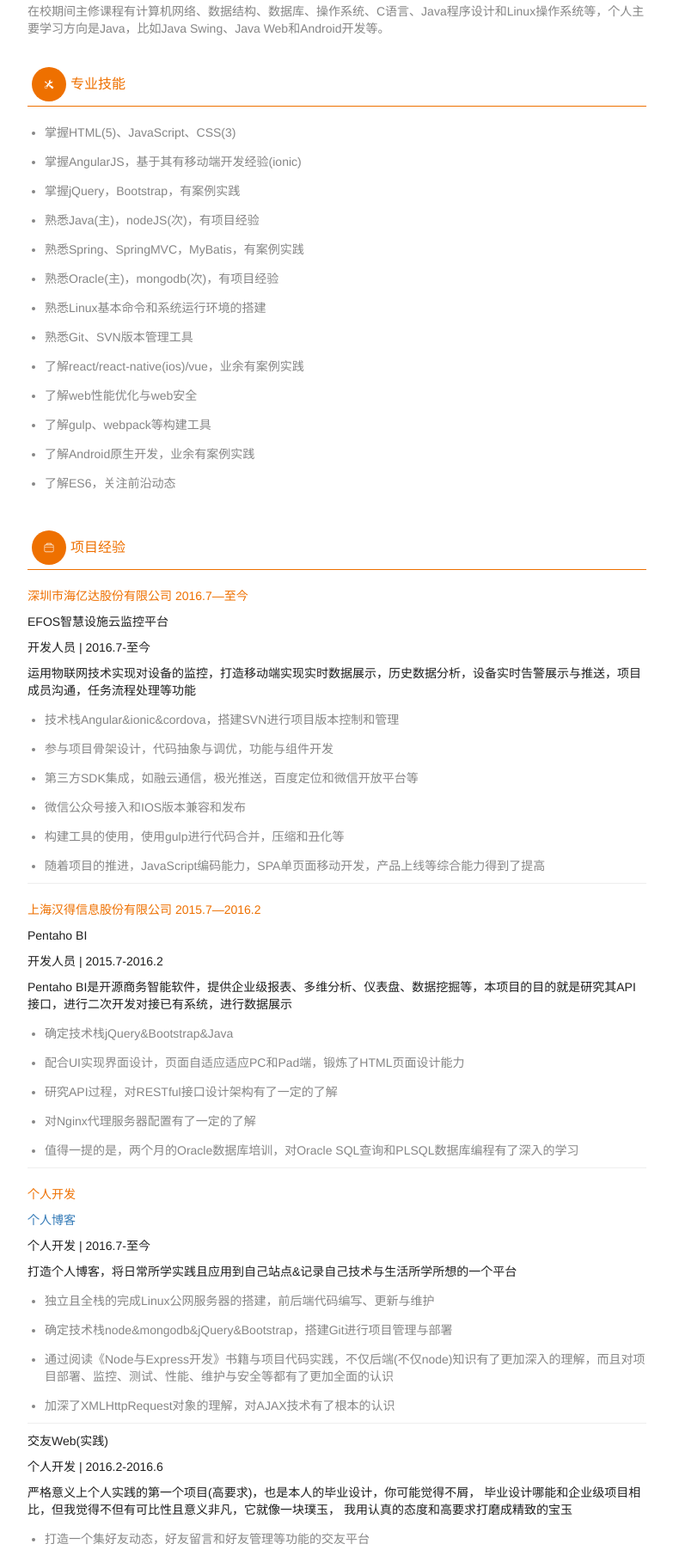
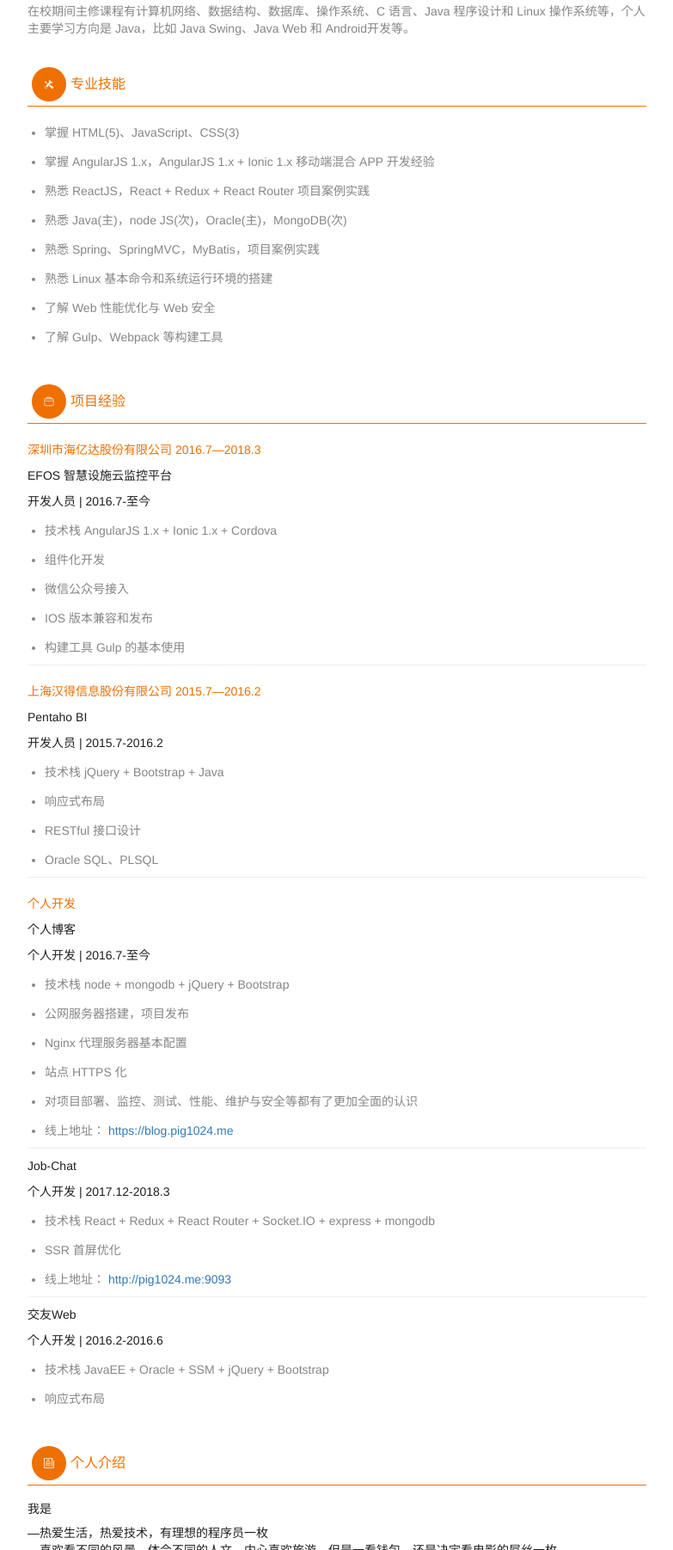
Before and after one commit to liuxinqiong/mycv, a website: page index.html in a window 1280 px wide. Shown: the part 541-2344 px from the top of the page at 86% size, without its empty margins (248-1031 px from the left). Drawn offline with Linux system fonts and the light colour scheme.

Commit message:
update myresume

```diff
--- a/index.html
+++ b/index.html
@@ -1,15 +1,17 @@
 <!DOCTYPE html>
 <html lang="en">
+
 <head>
     <meta charset="UTF-8">
     <title>Sky | 简历</title>
     <meta name="viewport" content="width=device-width, initial-scale=1, shrink-to-fit=no">
-    <link rel="shortcut icon" href="/asset/favicon.ico" type="image/x-icon"/>
-    <link rel="bookmark" href="/asset/favicon.ico" type="image/x-icon"/>
+    <link rel="shortcut icon" href="/asset/favicon.ico" type="image/x-icon" />
+    <link rel="bookmark" href="/asset/favicon.ico" type="image/x-icon" />
     <!--<link href="https://cdn.bootcss.com/bootstrap/3.3.7/css/bootstrap.min.css" rel="stylesheet">-->
     <link rel="stylesheet" href="/css/resume.css">
     <link rel="stylesheet" href="/lib/bootstrap.min.css">
 </head>
+
 <body>
 
     <div class="container">
@@ -19,10 +21,14 @@
                 <div class="info">
                     <div class="row">
                         <div class="col-lg-8 col-md-8 col-sm-8">
-                        <p class="name">刘新琼<span class="career">软件工程师</span></p>
+                            <p class="name">刘新琼
+                                <span class="career">软件工程师</span>
+                            </p>
                             <p>热爱生活，热爱技术，开放式心态拥抱与学习技术！</p>
                             <p>1994.5 | 广东深圳 | 18680331783 | 372513646@qq.com</p>
-                        <p>个人站点：<a href="https://pig1024.me">https://pig1024.me</a></p>
+                            <p>个人站点：
+                                <a href="https://pig1024.me">https://pig1024.me</a>
+                            </p>
                         </div>
                         <div class="col-lg-4 col-mg-4 col-sm-4">
                             <div class="head-on">
@@ -36,7 +42,9 @@
                 <!--教育背景-->
                 <div class="cv-item">
                     <div class="header clearfix">
-                    <span class="icon"><i class="education"></i></span>
+                        <span class="icon">
+                            <i class="education"></i>
+                        </span>
                         <span class="title">教育背景</span>
                     </div>
                     <div class="content">
@@ -45,32 +53,29 @@
                         <p>专业：网络工程(本科)</p>
                         <!--教育背景描述-->
                         <div class="des">
-                        在校期间主修课程有计算机网络、数据结构、数据库、操作系统、C语言、Java程序设计和Linux操作系统等，个人主要学习方向是Java，比如Java Swing、Java Web和Android开发等。
+                            在校期间主修课程有计算机网络、数据结构、数据库、操作系统、C 语言、Java 程序设计和 Linux 操作系统等，个人主要学习方向是 Java，比如 Java Swing、Java Web 和 Android开发等。
                         </div>
                     </div>
                 </div>
                 <!--专业技能-->
                 <div class="cv-item">
                     <div class="header clearfix">
-                    <span class="icon"><i class="skill"></i></span>
+                        <span class="icon">
+                            <i class="skill"></i>
+                        </span>
                         <span class="title">专业技能</span>
                     </div>
                     <div class="content">
                         <div class="skill-list">
                             <ul>
-                            <li>掌握HTML(5)、JavaScript、CSS(3)</li>
-                            <li>掌握AngularJS，基于其有移动端开发经验(ionic)</li>
-                            <li>掌握jQuery，Bootstrap，有案例实践</li>
-                            <li>熟悉Java(主)，nodeJS(次)，有项目经验</li>
-                            <li>熟悉Spring、SpringMVC，MyBatis，有案例实践</li>
-                            <li>熟悉Oracle(主)，mongodb(次)，有项目经验</li>
-                            <li>熟悉Linux基本命令和系统运行环境的搭建</li>
-                            <li>熟悉Git、SVN版本管理工具</li>
-                            <li>了解react/react-native(ios)/vue，业余有案例实践</li>
-                            <li>了解web性能优化与web安全</li>
-                            <li>了解gulp、webpack等构建工具</li>
-                            <li>了解Android原生开发，业余有案例实践</li>
-                            <li>了解ES6，关注前沿动态</li>
+                                <li>掌握 HTML(5)、JavaScript、CSS(3)</li>
+                                <li>掌握 AngularJS 1.x，AngularJS 1.x + Ionic 1.x 移动端混合 APP 开发经验</li>
+                                <li>熟悉 ReactJS，React + Redux + React Router 项目案例实践</li>
+                                <li>熟悉 Java(主)，node JS(次)，Oracle(主)，MongoDB(次)</li>
+                                <li>熟悉 Spring、SpringMVC，MyBatis，项目案例实践</li>
+                                <li>熟悉 Linux 基本命令和系统运行环境的搭建</li>
+                                <li>了解 Web 性能优化与 Web 安全</li>
+                                <li>了解 Gulp、Webpack 等构建工具</li>
                             </ul>
                         </div>
                     </div>
@@ -78,23 +83,23 @@
                 <!--项目经验-->
                 <div class="cv-item">
                     <div class="header clearfix">
-                    <span class="icon"><i class="project"></i></span>
+                        <span class="icon">
+                            <i class="project"></i>
+                        </span>
                         <span class="title">项目经验</span>
                     </div>
                     <div class="company-item">
-                    <p class="name">深圳市海亿达股份有限公司 2016.7—至今</p>
+                        <p class="name">深圳市海亿达股份有限公司 2016.7—2018.3</p>
                         <div class="content">
-                        <p class="prj-name">EFOS智慧设施云监控平台</p>
+                            <p class="prj-name">EFOS 智慧设施云监控平台</p>
                             <p>开发人员 | 2016.7-至今</p>
-                        <p>运用物联网技术实现对设备的监控，打造移动端实现实时数据展示，历史数据分析，设备实时告警展示与推送，项目成员沟通，任务流程处理等功能</p>
                             <div class="detail">
                                 <ul>
-                                <li>技术栈Angular&ionic&cordova，搭建SVN进行项目版本控制和管理</li>
-                                <li>参与项目骨架设计，代码抽象与调优，功能与组件开发</li>
-                                <li>第三方SDK集成，如融云通信，极光推送，百度定位和微信开放平台等</li>
-                                <li>微信公众号接入和IOS版本兼容和发布</li>
-                                <li>构建工具的使用，使用gulp进行代码合并，压缩和丑化等</li>
-                                <li>随着项目的推进，JavaScript编码能力，SPA单页面移动开发，产品上线等综合能力得到了提高</li>
+                                    <li>技术栈 AngularJS 1.x + Ionic 1.x + Cordova</li>
+                                    <li>组件化开发</li>
+                                    <li>微信公众号接入</li>
+                                    <li>IOS 版本兼容和发布</li>
+                                    <li>构建工具 Gulp 的基本使用</li>
                                 </ul>
                             </div>
                         </div>
@@ -105,14 +110,12 @@
                         <div class="content">
                             <p class="prj-name">Pentaho BI</p>
                             <p>开发人员 | 2015.7-2016.2</p>
-                        <p>Pentaho BI是开源商务智能软件，提供企业级报表、多维分析、仪表盘、数据挖掘等，本项目的目的就是研究其API接口，进行二次开发对接已有系统，进行数据展示</p>
                             <div class="detail">
                                 <ul>
-                                <li>确定技术栈jQuery&Bootstrap&Java</li>
-                                <li>配合UI实现界面设计，页面自适应适应PC和Pad端，锻炼了HTML页面设计能力</li>
-                                <li>研究API过程，对RESTful接口设计架构有了一定的了解</li>
-                                <li>对Nginx代理服务器配置有了一定的了解</li>
-                                <li>值得一提的是，两个月的Oracle数据库培训，对Oracle SQL查询和PLSQL数据库编程有了深入的学习</li>
+                                    <li>技术栈 jQuery + Bootstrap + Java</li>
+                                    <li>响应式布局</li>
+                                    <li>RESTful 接口设计</li>
+                                    <li>Oracle SQL、PLSQL</li>
                                 </ul>
                             </div>
                         </div>
@@ -120,30 +123,41 @@
                     <div class="company-item">
                         <p class="name">个人开发</p>
                         <div class="content">
-                        <p class="prj-name"><a href="http://blog.pig1024.me/">个人博客</a></p>
+                            <p class="prj-name">个人博客</p>
                             <p>个人开发 | 2016.7-至今</p>
-                        <p>打造个人博客，将日常所学实践且应用到自己站点&记录自己技术与生活所学所想的一个平台</p>
                             <div class="detail">
                                 <ul>
-                                <li>独立且全栈的完成Linux公网服务器的搭建，前后端代码编写、更新与维护</li>
-                                <li>确定技术栈node&mongodb&jQuery&Bootstrap，搭建Git进行项目管理与部署</li>
-                                <li>通过阅读《Node与Express开发》书籍与项目代码实践，不仅后端(不仅node)知识有了更加深入的理解，而且对项目部署、监控、测试、性能、维护与安全等都有了更加全面的认识</li>
-                                <li>加深了XMLHttpRequest对象的理解，对AJAX技术有了根本的认识</li>
+                                    <li>技术栈 node + mongodb + jQuery + Bootstrap</li>
+                                    <li>公网服务器搭建，项目发布</li>
+                                    <li>Nginx 代理服务器基本配置</li>
+                                    <li>站点 HTTPS 化</li>
+                                    <li>对项目部署、监控、测试、性能、维护与安全等都有了更加全面的认识</li>
+                                    <li>线上地址：
+                                        <a href="https://blog.pig1024.me">https://blog.pig1024.me</a>
+                                    </li>
                                 </ul>
                             </div>
                         </div>
                         <div class="content">
-                        <p class="prj-name">交友Web(实践)</p>
-                        <p>个人开发 | 2016.2-2016.6</p>
-                        <p>严格意义上个人实践的第一个项目(高要求)，也是本人的毕业设计，你可能觉得不屑，
-                            毕业设计哪能和企业级项目相比，但我觉得不但有可比性且意义非凡，它就像一块璞玉，
-                            我用认真的态度和高要求打磨成精致的宝玉</p>
+                            <p class="prj-name">Job-Chat</p>
+                            <p>个人开发 | 2017.12-2018.3</p>
                             <div class="detail">
                                 <ul>
-                                <li>打造一个集好友动态，好友留言和好友管理等功能的交友平台</li>
-                                <li>确定技术栈JavaEE&Oracle&SSM&jQuery&Bootstrap</li>
-                                <li>记忆异常深刻的是使用Mybatis做表连接查询时碰到细节问题，当时寻求朋友帮助，建议我做降级处理，那样我需要做两次SQL查询，并不满意这样的做法，在百度查询了3天无果后，最终翻墙Google找到相关英文博客才对此细节做了说明，进而解决问题</li>
-                                <li>锻炼了我对SSM框架的学习，jQuery的熟练度和使用Bootstrap进行响应式布局的能力，最重要的是提升了解决问题的能力</li>
+                                    <li>技术栈 React + Redux + React Router + Socket.IO + express + mongodb</li>
+                                    <li>SSR 首屏优化</li>
+                                    <li>线上地址：
+                                        <a href="http://pig1024.me:9093">http://pig1024.me:9093</a>
+                                    </li>
+                                </ul>
+                            </div>
+                        </div>
+                        <div class="content">
+                            <p class="prj-name">交友Web</p>
+                            <p>个人开发 | 2016.2-2016.6</p>
+                            <div class="detail">
+                                <ul>
+                                    <li>技术栈 JavaEE + Oracle + SSM + jQuery + Bootstrap</li>
+                                    <li>响应式布局</li>
                                 </ul>
                             </div>
                         </div>
@@ -152,46 +166,54 @@
                 <!--自我介绍-->
                 <div class="cv-item">
                     <div class="header clearfix">
-                    <span class="icon"><i class="introduction"></i></span>
+                        <span class="icon">
+                            <i class="introduction"></i>
+                        </span>
                         <span class="title">个人介绍</span>
                     </div>
                     <div class="content">
                         <h5>我是</h5>
                         <p>
                             —热爱生活，热爱技术，有理想的程序员一枚
-                        <br>
-                        —喜欢看不同的风景，体会不同的人文，内心喜欢旅游，但是一看钱包，还是决定看电影的屌丝一枚
-                        <br>
-                        —爱幻想有一天自己技术牛逼，有车有房，工作不忙，带着家人出去看世界的幻想家一枚
+                            <br> —喜欢看不同的风景，体会不同的人文，内心喜欢旅游，但是一看钱包，还是决定看电影的屌丝一枚
+                            <br> —爱幻想有一天自己技术牛逼，有车有房，工作不忙，带着家人出去看世界的幻想家一枚
                         </p>
                         <h5>我要</h5>
                         <p>
                             —主攻前端，发展全栈
-                        <br>
-                        —高效，高质量完成工作，多与同事交流&Code Review以寻求更完美解决方案和提升自己能力
-                        <br>
-                        —关注技术前沿，开放式心态拥抱技术
+                            <br> —高效，高质量完成工作，多与同事交流&Code Review以寻求更完美解决方案和提升自己能力
+                            <br> —关注技术前沿，开放式心态拥抱技术
                         </p>
                         <h5>我爱</h5>
                         <div class="hobby-list">
                             <div class="hobby-item">
-                            <span class="img-hobby"><img src="/asset/pingpong.svg" alt=""></span>
+                                <span class="img-hobby">
+                                    <img src="/asset/pingpong.svg" alt="">
+                                </span>
                                 <span class="name-hobby">乒乓球</span>
                             </div>
                             <div class="hobby-item">
-                            <span class="img-hobby"><img src="/asset/badminton.svg" alt=""></span>
+                                <span class="img-hobby">
+                                    <img src="/asset/badminton.svg" alt="">
+                                </span>
                                 <span class="name-hobby">羽毛球</span>
                             </div>
                             <div class="hobby-item">
-                            <span class="img-hobby"><img src="/asset/movie.svg" alt=""></span>
+                                <span class="img-hobby">
+                                    <img src="/asset/movie.svg" alt="">
+                                </span>
                                 <span class="name-hobby">电影</span>
                             </div>
                             <div class="hobby-item">
-                            <span class="img-hobby"><img src="/asset/bike.svg" alt=""></span>
+                                <span class="img-hobby">
+                                    <img src="/asset/bike.svg" alt="">
+                                </span>
                                 <span class="name-hobby">自行车</span>
                             </div>
                             <div class="hobby-item">
-                            <span class="img-hobby"><img src="/asset/travel.svg" alt=""></span>
+                                <span class="img-hobby">
+                                    <img src="/asset/travel.svg" alt="">
+                                </span>
                                 <span class="name-hobby">旅游</span>
                             </div>
                         </div>
@@ -202,4 +224,5 @@
     </div>
 
 </body>
+
 </html>
```
Lines whose indentation alone changed are shown as unchanged.
